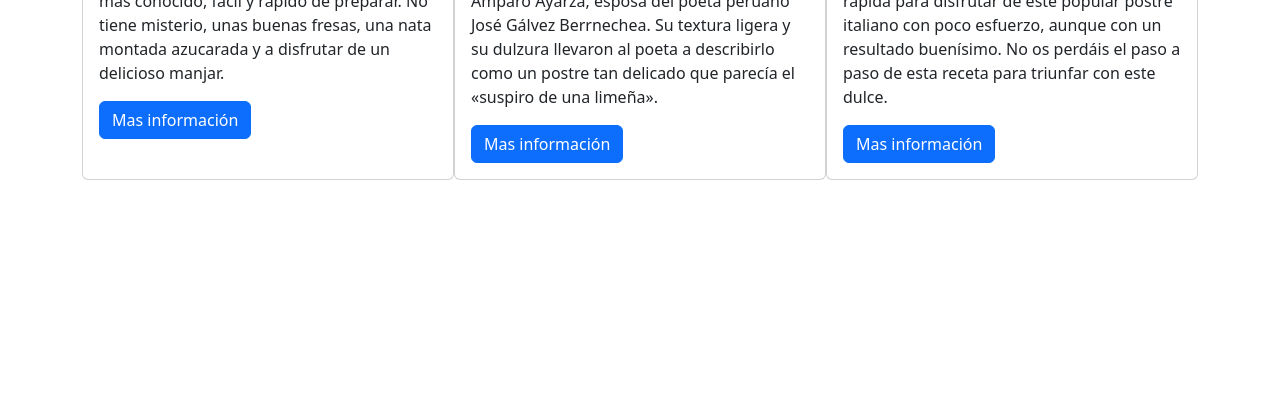
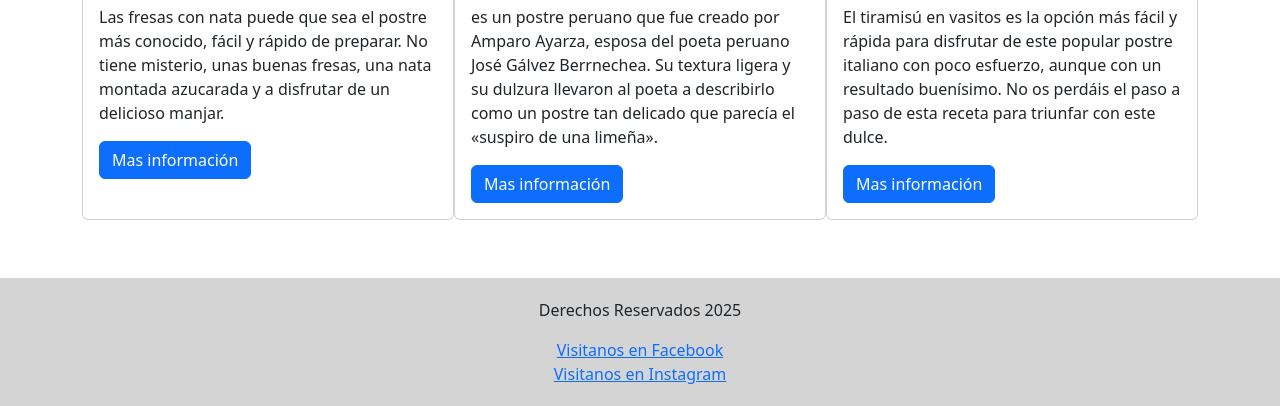
Before and after one commit to Erikaa5/recetasdecocinas, a plain HTML site: page index.html in a window 1280 px wide. Shown: the part 418-824 px from the top of the page. Before the commit the page ends 800 px from the top, so only its background shows below. Drawn offline with nearby package versions, Linux system fonts and the light colour scheme.

Commit message:
Agregar pie de página con redes sociales

```diff
--- a/estilo.css
+++ b/estilo.css
@@ -1,3 +1,17 @@
 .card {
    width: 400px;
 }
+footer {
+   background-color: rgb(212, 212, 212);
+   padding: 20px;
+   display: flex;
+   flex-direction: column;
+   align-items: center;
+ }
+ .fdescrp {
+    text-align: center;
+ }
+ main {
+   padding: 40px 0 ;
+   height: 80vh;
+ }
--- a/index.html
+++ b/index.html
@@ -61,5 +61,10 @@
               </div>
         </div>
     </main>
+    <footer>
+        <p class="fdescrp">Derechos Reservados 2025</p>
+        <a href="http://facebook.com">Visitanos en Facebook</a>
+        <a href="http://instagram.com">Visitanos en Instagram</a>
+    </footer>
 </body>
 </html>
```
